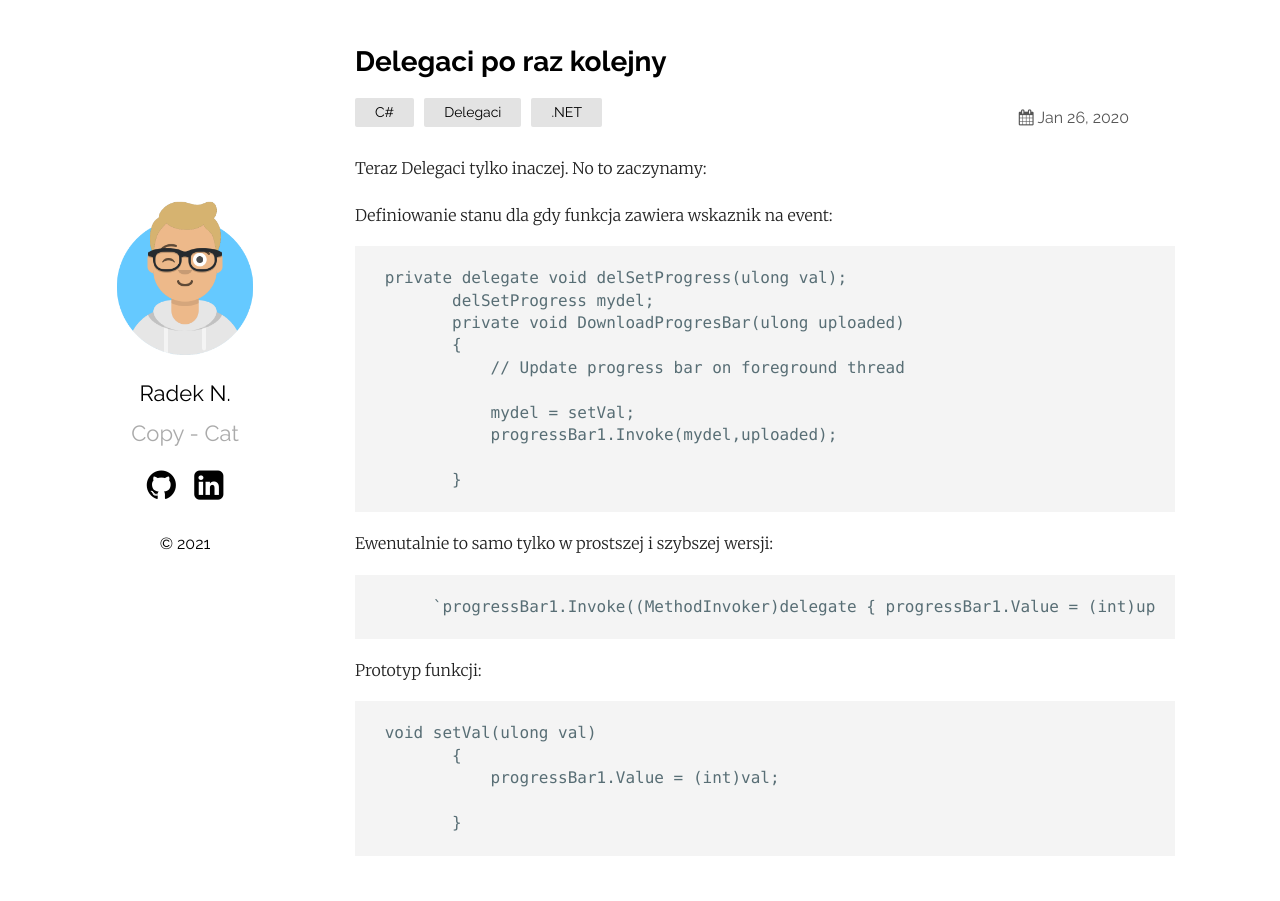
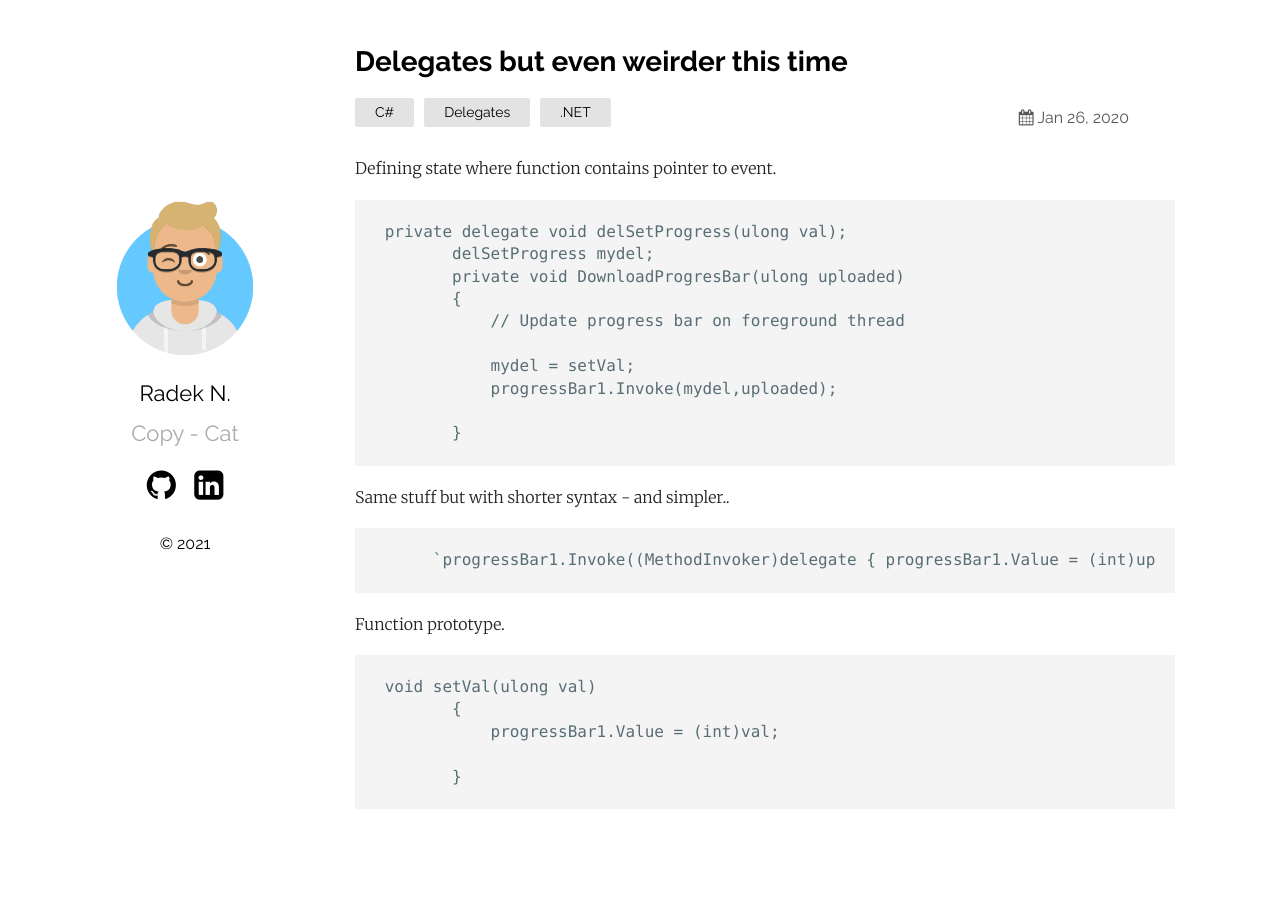
Before and after one commit to rnied137/szelma139.github.io, a Jekyll site: the page built from _posts/2019-01-29-Delegaci2.markdown, in a window 1280 px wide. Built offline with Jekyll 4.4.1, drawn with Linux system fonts in a browser that asks for light colours.

Commit message:
Update 2019-01-29-Delegaci2.markdown

````diff
--- a/_posts/2019-01-29-Delegaci2.markdown
+++ b/_posts/2019-01-29-Delegaci2.markdown
@@ -1,16 +1,11 @@
 ---
-title: Delegaci po raz kolejny
+title: Delegates but even weirder this time
 layout: post
 date: '2020-01-26 14:01:00 +0100'
-categories: C# Delegaci .NET
+categories: C# Delegates .NET
 ---
 
-Teraz Delegaci tylko inaczej. No to zaczynamy:
-
-
-
-Definiowanie stanu dla gdy funkcja zawiera wskaznik na event:
-
+Defining state where function contains pointer to event.
 ```
  private delegate void delSetProgress(ulong val);
         delSetProgress mydel;
@@ -24,12 +19,12 @@ Definiowanie stanu dla gdy funkcja zawiera wskaznik na event:
         }
 ```
 
-Ewenutalnie to samo tylko w prostszej i szybszej wersji:
+Same stuff but with shorter syntax - and simpler..
 
           `progressBar1.Invoke((MethodInvoker)delegate { progressBar1.Value = (int)uploaded; });`
 
 
-Prototyp funkcji:
+Function prototype.
 ```
  void setVal(ulong val)
         {
````
